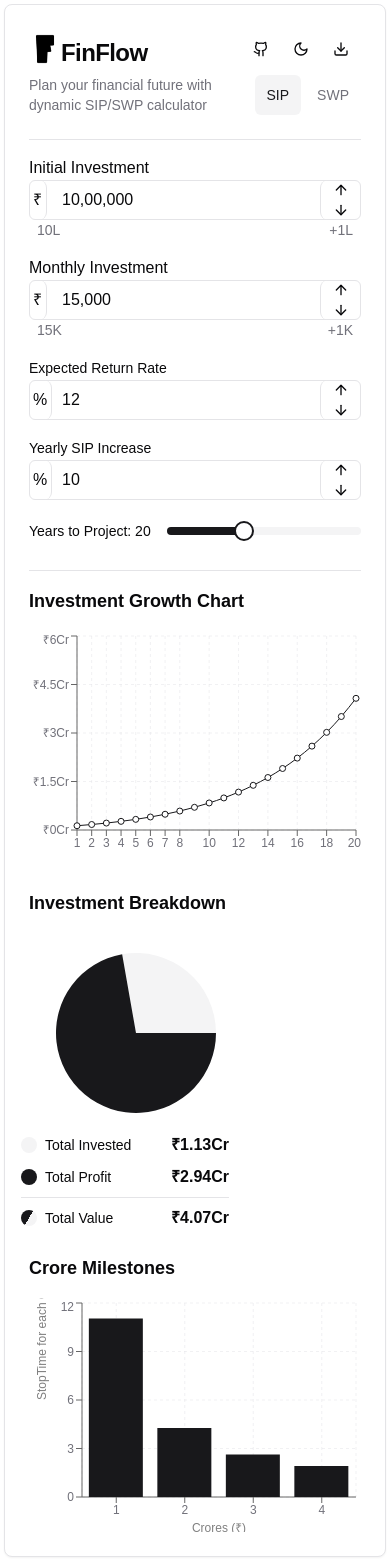
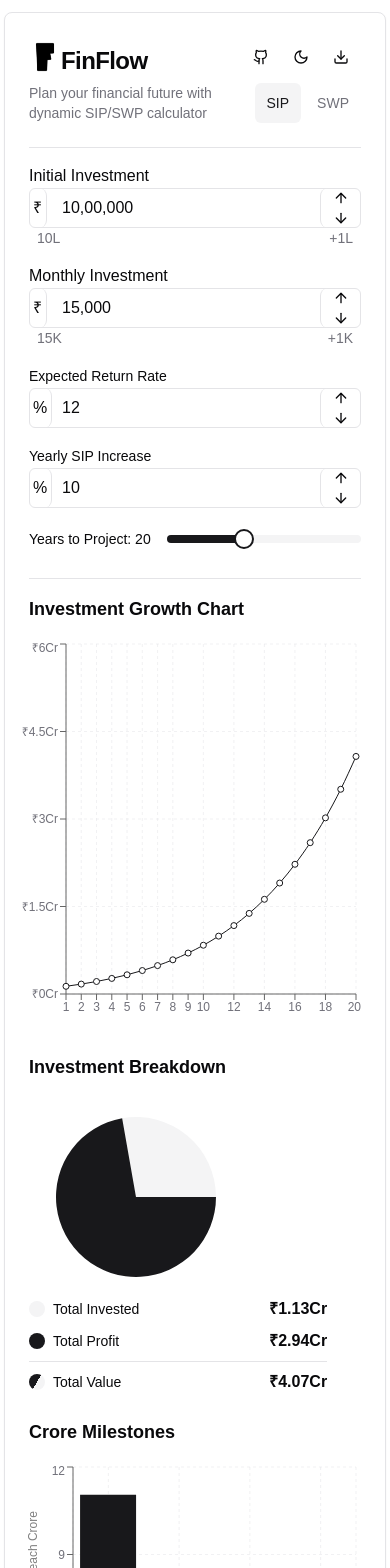
Before and after one commit to bipinkrish/finflow, a Next.js app: page / in a window 390 px wide. Shown: the top 1568 px of the page. Built offline with nearby package versions, Linux system fonts and the light colour scheme.

Commit message:
design improv

```diff
--- a/src/app/globals.css
+++ b/src/app/globals.css
@@ -90,3 +90,7 @@ html, body {
 .md\:w-48percent {
   margin-right: 48%;
 }
+
+.md\:w-86percent {
+  margin-right: 86%;
+}
--- a/src/components/breakdown-chart.tsx
+++ b/src/components/breakdown-chart.tsx
@@ -14,7 +14,7 @@ export function BreakdownChart({ data, calculatorType }: BreakdownChartProps) {
   }
 
   return (
-    <div className="w-full flex flex-col md:flex-row md:gap-4 items-start">
+    <div className="w-[86%] flex flex-col md:flex-row md:gap-4 items-start">
       {/* Left: Chart */}
       <div className="flex-1">
         <h3 className="text-lg font-semibold mb-4 w-max">
@@ -71,7 +71,7 @@ export function BreakdownChart({ data, calculatorType }: BreakdownChartProps) {
       </div>
 
       {/* Right: Labels and Values */}
-      <div className="flex-1 h-full content-center flex-col md:flex-row md:mt-0 md:ml-0 md:mr-[16%] w-1/2 -ml-2">
+      <div className="flex-1 h-full content-center flex-col md:flex-row md:mt-0 md:ml-0 md:mr-[16%] w-1/2 md:-ml-2 md:w-[86%]">
         <ul className="space-y-2 md:space-y-0 md:flex md:flex-col">
           {[colors.graphs.investment, colors.graphs.profit].map(
             (color, index) => (
--- a/src/components/finance-flow.tsx
+++ b/src/components/finance-flow.tsx
@@ -97,7 +97,7 @@ export function FinanceFlow() {
   };
 
   return (
-    <Card id={exportPdfId} className={`w-full max-w-3xl mx-auto ${isDarkMode ? "dark" : ""}`}>
+    <Card id={exportPdfId} className={`w-full max-w-3xl mx-auto my-2 ${isDarkMode ? "dark" : ""}`}>
       <CardHeader>
         <div className="flex justify-between items-center">
           <CardTitle className="flex items-end"><Image src={isDarkMode ? LOGO : LOGO_LIGHT} alt="FF" width={32} />FinFlow</CardTitle>
--- a/src/lib/utils.ts
+++ b/src/lib/utils.ts
@@ -12,14 +12,14 @@ export const calcGraphsSize = (percentIncrese: number = 0) => {
   const graphsContainer = document.querySelector("#graphs-container");
   const width = graphsContainer?.clientWidth + "px";
   const heightWeightStyle = {
-    height: `${Math.round(300 * scale)}px`,
+    height: `${Math.round(500 * scale)}px`,
     width: `calc(${width} + ${percentIncrese}%)`,
   }
   return heightWeightStyle;
 }
 
 export const exportPdfId = "export-card-container";
-const pdfFileName = "FinFlow-Card.pdf";
+const pdfFileName = "FinFlow.pdf";
 
 export const handleDownloadPDF = () => {
   const cardElement = document.getElementById(exportPdfId);
```
